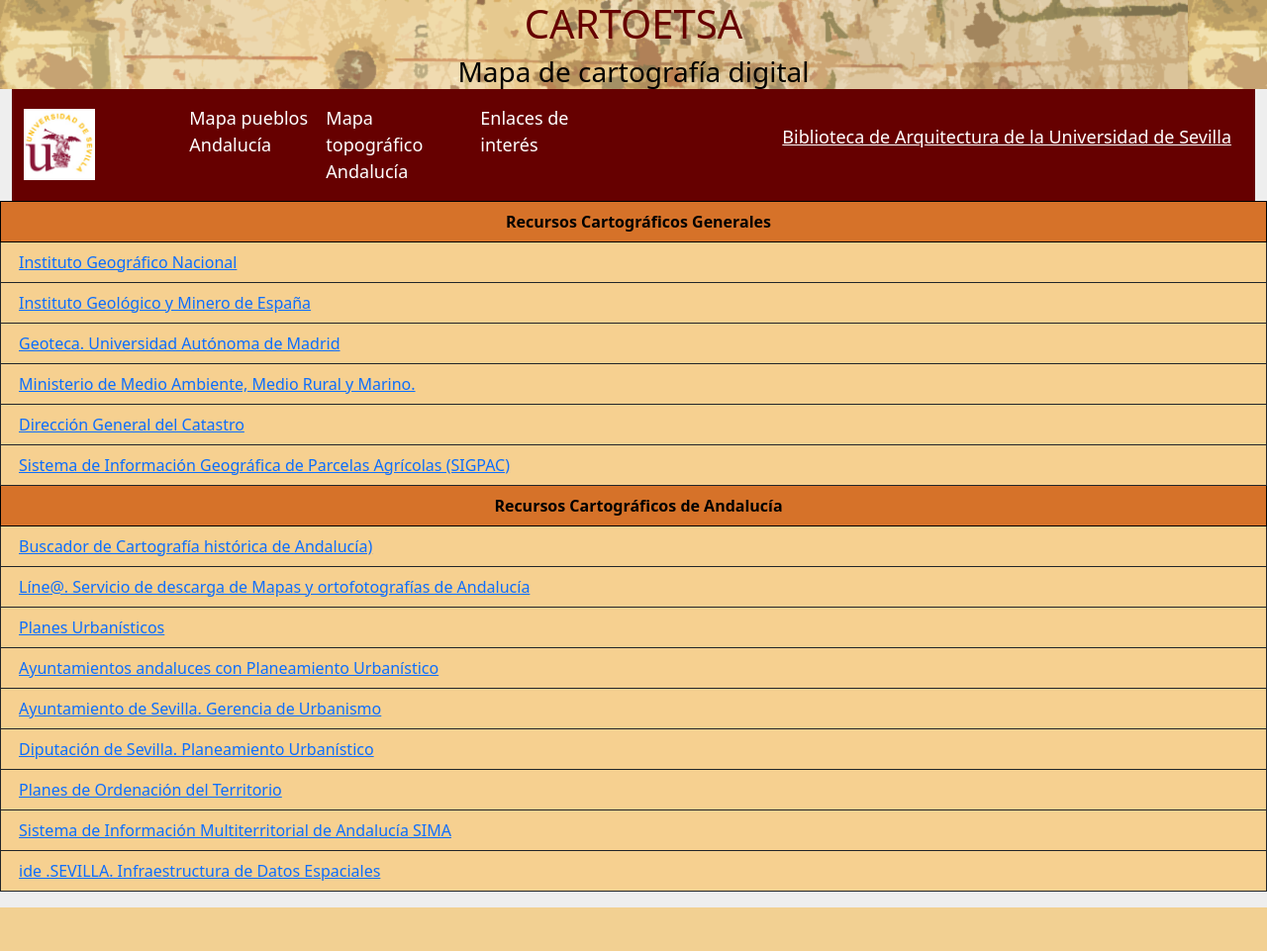
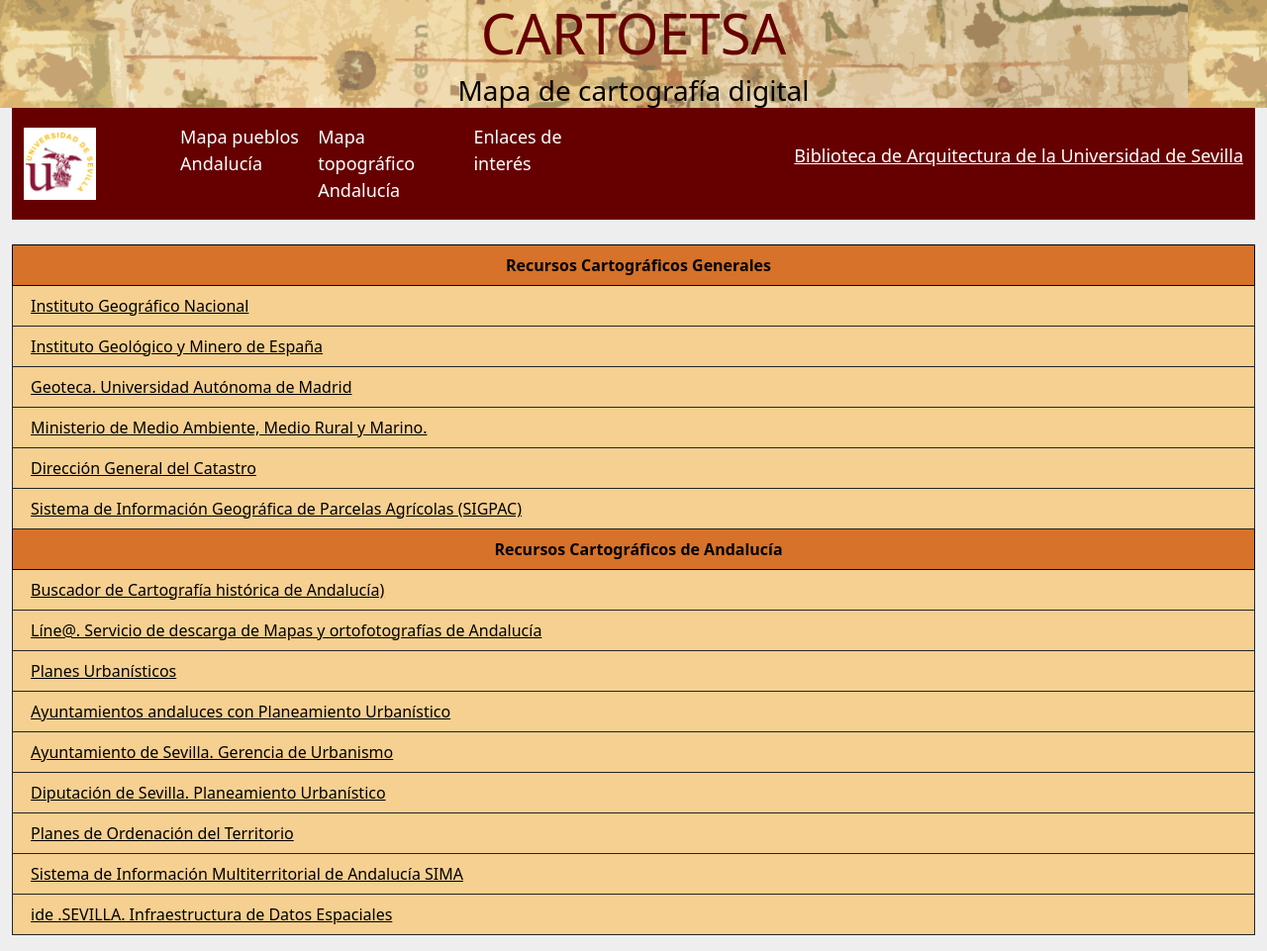
Before and after one commit to jescuderobus/rrcartografia, a PHP site: page /tercera.html in a window 1280 px wide. Shown: the whole page at 99% size. Before the commit the page ends 917 px from the top, so only its background shows below. Run offline with PHP 8.4, Linux system fonts and the light colour scheme; some libraries are stand-ins or nearby versions.

Commit message:
Todo terminado menos detallitos

```diff
--- a/mapas211125/miestilito.css
+++ b/mapas211125/miestilito.css
@@ -229,16 +229,19 @@
 
 table {
 
-	border: solid 1px;
+	border: solid 0px;
 
 }
 
 tr {
 	border: solid 1px;
+
 }
 
 .enlaces{
 	background-color: rgba(255,255,255,0.72);
+	height: 8%;
+	width: 8%;
 }
 
 .enlaces_peques{
@@ -248,6 +251,10 @@ tr {
 
 td{
 	border:solid 0px;
+	text-indent: 10px;
+	font-size: xx-large;
+
+
 }
  .icon{
  	color:black;
@@ -257,16 +264,13 @@ img{
 	 max-width: 85%;
      max-height: 85%;
 }
-td{
-	text-indent: 10px;
-
-}
 
 
-.mapa {
 
-	max-width: 80%;
-	max-height: 80%;
+.mapa2 {
+
+	height: 50%;
+	width: 50%;
 	/*background-image: url("https://upload.wikimedia.org/wikipedia/commons/9/9a/Bandera_de_Andalucia.svg");
 	background-position: 120%;*/
 }
--- /dev/null
+++ b/mapas211125/miestilote.css
@@ -0,0 +1,88 @@
+
+
+
+.cabecera {
+	background-image: url("fondocabecera1.png");
+	background-repeat: repeat-x;
+}
+
+
+.titulonoticia{
+
+	font-size: 350%;
+	margin-top: 5%;
+	margin-bottom: -5%;
+
+
+
+}
+
+a{
+	color:black;
+}
+
+.texto-borde {
+	-webkit-text-stroke: 2px green;
+	color: transparent;
+  }
+
+.provincia_sevilla {
+
+	text-decoration: underline;
+}
+
+
+.principal_sevilla {
+
+	background-color: #D67229;
+	font-size: medium;
+	color: black;
+
+	font-weight: 750;
+	text-align: center;
+	margin-bottom: 5%;
+}
+
+
+
+.pueblo_sevilla {
+
+
+	background-color:rgba(250, 193, 94,0.65);
+
+	margin-bottom: 5%;
+}
+
+
+
+table {
+	margin-top:2%;
+    height: 100%;
+	border: solid 1px;
+
+}
+
+tr {
+	border: solid 1px;
+}
+
+
+td{
+	border:solid 0px;
+}
+
+
+/*img{
+	 max-width: 85%;
+     max-height: 85%;
+}*/
+td{
+	text-indent: 10px;
+
+}
+
+
+body {
+
+	background-color: #eeeeee;
+}
--- a/mapas211125/tercera.html
+++ b/mapas211125/tercera.html
@@ -8,21 +8,21 @@
 				integrity="sha384-1BmE4kWBq78iYhFldvKuhfTAU6auU8tT94WrHftjDbrCEXSU1oBoqyl2QvZ6jIW3"
 				crossorigin="anonymous">
 		<script src="ios-orientationchange-fix.min.js"></script>
-		<link rel="stylesheet" type="text/css" href="miestilito.css">
+		<link rel="stylesheet" type="text/css" href="miestilote.css">
 		<title>Cartografía Andalucía</title>
 
                 <div class="cabecera text-center">
-                <h1 style=" color: #660000"> CARTOETSA</h1>
+                <h1 style=" color: #660000; font-size:56px;"> CARTOETSA</h1>
                 <h3 class="mt-0 mb-0" style=" color: black;"> Mapa de cartografía digital</h3>
         </div>
 
 
 
         <div class="container-fluid">
-                <nav class="navbar navbar-expand-lg navbar-dark" style="background-color: #660000;">
-                        <div class="container-fluid">
+                <nav class="navbar navbar-expand-lg navbar-dark" style="background-color: #660000; width: 100%;">
+
                                 <a href="https://www.us.es/" class="navbar-brand">
-                                        <img src="us.jpg" height="50%" width="50%" alt="CoolBrand">
+                                        <img style="margin-left: 8%;"src="us.jpg" height="50%" width="50%" alt="CoolBrand">
                                 </a>
                                 <button type="button" class="navbar-toggler" data-bs-toggle="collapse"
                                         data-bs-target="#navbarCollapse">
@@ -47,7 +47,7 @@
                                                                 Arquitectura de la Universidad de Sevilla </a></p>
                                         </div>
                                 </div>
-                        </div>
+
                 </nav>
         </div>
 
@@ -56,7 +56,7 @@
 </head>
 
 <body>
-
+<div class="container-fluid">
 <table class="table">
 												<tbody>
 
@@ -139,12 +139,7 @@
                                             </tbody>
                                         </table>
 
-
-
-
-
-
-
+</div>
 
 </body>
 </html>
```
Also changed, not shown: mapas211125/mapa_grande.html (+7 -13 lines), mapas211125/mapas.html (+11 -11 lines), mapas211125/miestilazo.css (+9 -2 lines).
